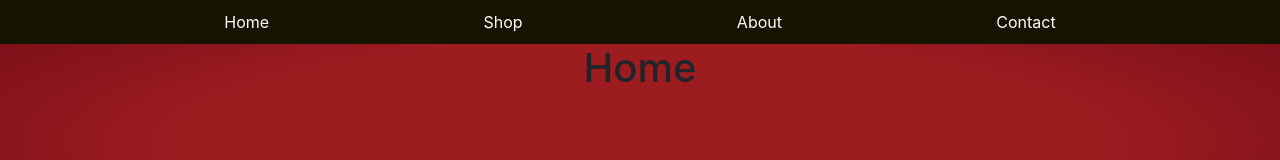
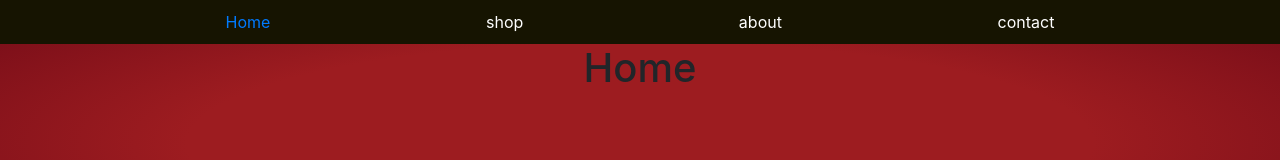
Before and after one commit to Givaramahfoud/alleppo-sweets, a React (Create React App) app: page / in a window 1280 px wide. Shown: the top 160 px of the page. Built offline with nearby package versions, Linux system fonts and the light colour scheme.

Commit message:
edit react router

```diff
--- a/src/App.css
+++ b/src/App.css
@@ -26,7 +26,7 @@
 }
 
 .navs {
-	color: #fff;
+	color:#fff;
 }
 
 .navs:hover {
--- a/src/Components/About.js
+++ b/src/Components/About.js
@@ -7,6 +7,7 @@ import {
     faFacebookSquare,
     faYoutube,
 } from '@fortawesome/free-brands-svg-icons';
+import { Link } from 'react-router-dom';
 
 export default function About() {
     return (
@@ -14,13 +15,13 @@ export default function About() {
             {/* Header */}
             <div className=' headers '>
 
-                <a href="/" style={{ textDecoration: 'none' }} className='navs'>Home</a>
+                <Link to="/" style={{ textDecoration: 'none' }} className='navs' >Home</Link>
 
-                <a href="/shop" style={{ textDecoration: 'none' }} className='navs'>Shop</a>
+                <Link to="/shop" style={{ textDecoration: 'none' }} className='navs' >shop</Link>
 
-                <a href="/about" style={{ textDecoration: 'none' }} className='navs'>About</a>
+                <Link to="/about" style={{ textDecoration: 'none' }} className='navs' className='active'>about</Link>
 
-                <a href="/contact" style={{ textDecoration: 'none' }} className='navs'>Contact</a>
+                <Link to="/contact" style={{ textDecoration: 'none' }} className='navs'>contact</Link>
 
             </div>
             <h1>About</h1>
--- a/src/Components/Contact.js
+++ b/src/Components/Contact.js
@@ -7,6 +7,7 @@ import {
     faYoutube,
 } from '@fortawesome/free-brands-svg-icons';
 import { Form, FormGroup, Label, Input } from 'reactstrap';
+import { Link } from 'react-router-dom';
 
 
 export default function Contact() {
@@ -15,13 +16,13 @@ export default function Contact() {
             {/* Header */}
             <div className=' headers '>
 
-                <a href="/" style={{ textDecoration: 'none' }} className='navs'>Home</a>
+                <Link to="/" style={{ textDecoration: 'none' }} className='navs' >Home</Link>
 
-                <a href="/shop" style={{ textDecoration: 'none' }} className='navs'>Shop</a>
+                <Link to="/shop" style={{ textDecoration: 'none' }} className='navs' >shop</Link>
 
-                <a href="/about" style={{ textDecoration: 'none' }} className='navs'>About</a>
+                <Link to="/about" style={{ textDecoration: 'none' }} className='navs'>about</Link>
 
-                <a href="/contact" style={{ textDecoration: 'none' }} className='navs'>Contact</a>
+                <Link to="/contact" style={{ textDecoration: 'none' }} className='navs' className='active'>contact</Link>
 
             </div>
             <Form className='form' >
--- a/src/Components/Home.js
+++ b/src/Components/Home.js
@@ -6,6 +6,7 @@ import {
     faFacebookSquare,
     faYoutube,
 } from '@fortawesome/free-brands-svg-icons';
+import { Link } from 'react-router-dom';
 
 const Home = (props) => {
 
@@ -16,13 +17,13 @@ const Home = (props) => {
             {/* Header */}
             <div className='headers'>
 
-                <a href="/" style={{ textDecoration: 'none' }} className='navs'>Home</a>
+                <Link to="/" style={{ textDecoration: 'none' }} className='navs' className='active'>Home</Link>
 
-                <a href="/shop" style={{ textDecoration: 'none' }} className='navs'>Shop</a>
+                <Link to="/shop" style={{ textDecoration: 'none' }} className='navs' >shop</Link>
 
-                <a href="/about" style={{ textDecoration: 'none' }} className='navs'>About</a>
+                <Link to="/about" style={{ textDecoration: 'none' }} className='navs'>about</Link>
 
-                <a href="/contact" style={{ textDecoration: 'none' }} className='navs'>Contact</a>
+                <Link to="/contact" style={{ textDecoration: 'none' }} className='navs'>contact</Link>
 
             </div>
 
--- a/src/Components/Shop.js
+++ b/src/Components/Shop.js
@@ -11,6 +11,7 @@ import {
     faYoutube,
 } from '@fortawesome/free-brands-svg-icons';
 import Salad from '../Pics/salad.jpg'
+import { Link } from 'react-router-dom';
 
 
 export default function Shop() {
@@ -360,13 +361,13 @@ export default function Shop() {
             {/* Header */}
             <div className=' headers '>
 
-                <a href="/" style={{ textDecoration: 'none' }} className='navs'>Home</a>
+                <Link to="/" style={{ textDecoration: 'none' }} className='navs'>Home</Link>
 
-                <a href="/shop" style={{ textDecoration: 'none' }} className='navs'>Shop</a>
+                <Link to="/shop" style={{ textDecoration: 'none' }} className='navs' className='active'>shop</Link>
 
-                <a href="/about" style={{ textDecoration: 'none' }} className='navs'>About</a>
+                <Link to="/about" style={{ textDecoration: 'none' }} className='navs'>about</Link>
 
-                <a href="/contact" style={{ textDecoration: 'none' }} className='navs'>Contact</a>
+                <Link to="/contact" style={{ textDecoration: 'none' }} className='navs'>contact</Link>
 
             </div>
 
```
